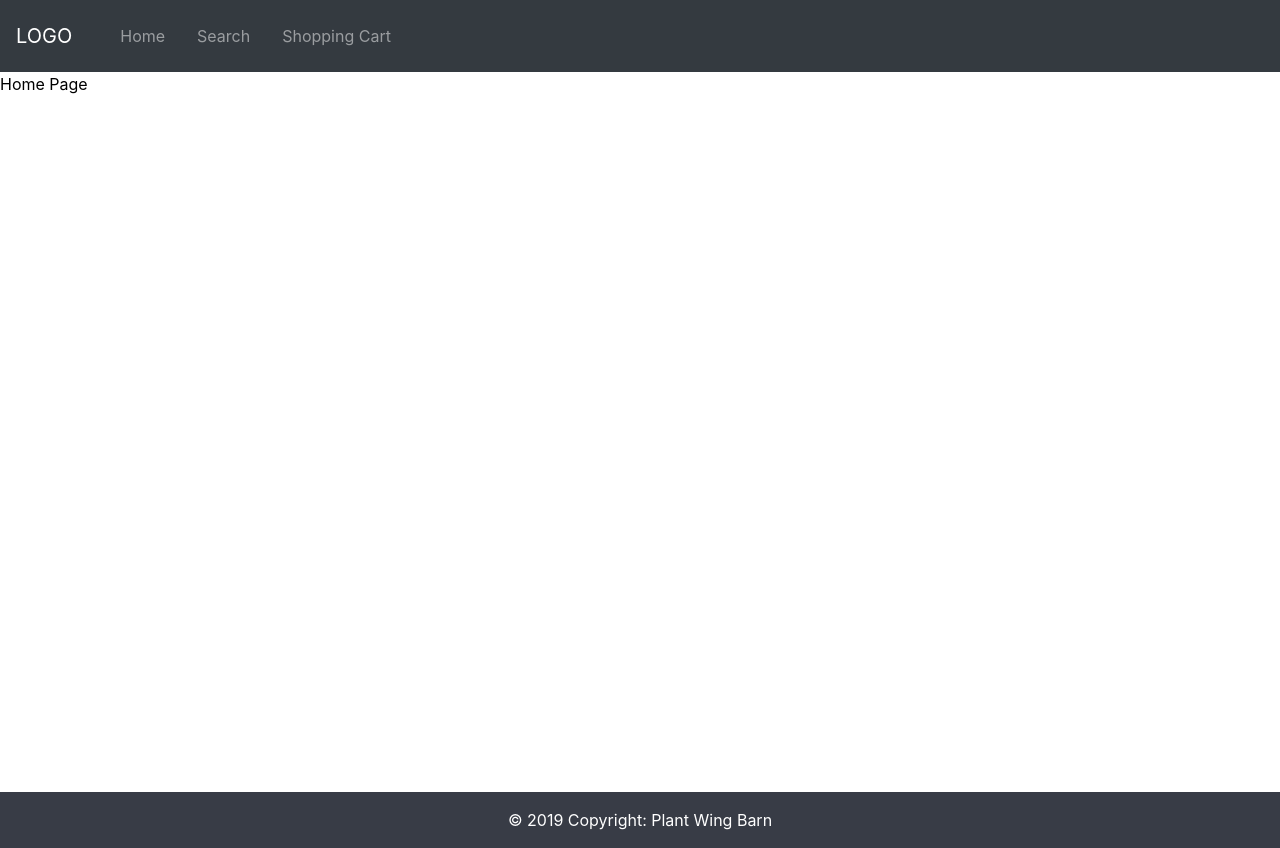
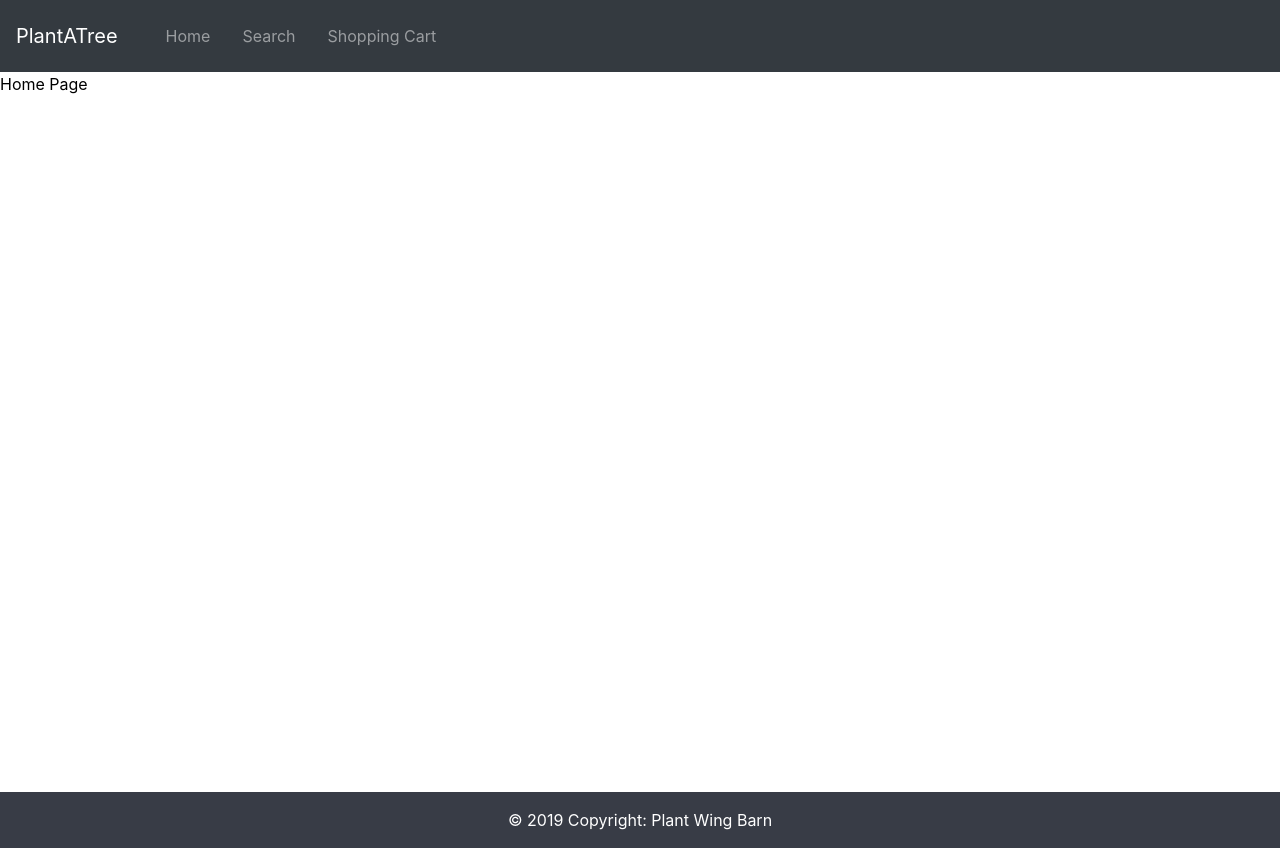
Before and after one commit to AlanaZupp/plant-a-tree, a React (Create React App) app: page / in a window 1280 px wide. Built offline with nearby package versions, Linux system fonts and the light colour scheme.

Commit message:
Minor Correction from Previous Commit

```diff
--- a/src/App.js
+++ b/src/App.js
@@ -19,7 +19,7 @@ class App extends Component {
         <Router>
           <div className="Nav">
               <Navbar bg="dark" variant="dark" expand="md">
-                <Navbar.Brand><NavLink className="navbar-brand" to="/">LOGO</NavLink></Navbar.Brand>
+                <Navbar.Brand><NavLink className="navbar-brand" to="/">PlantATree</NavLink></Navbar.Brand>
                 <Navbar.Toggle aria-controls="basic-navbar-nav" />
                 <Navbar.Collapse id="basic=navbar-nav">
                   <Nav variant="pills" className="mr-auto">
```
